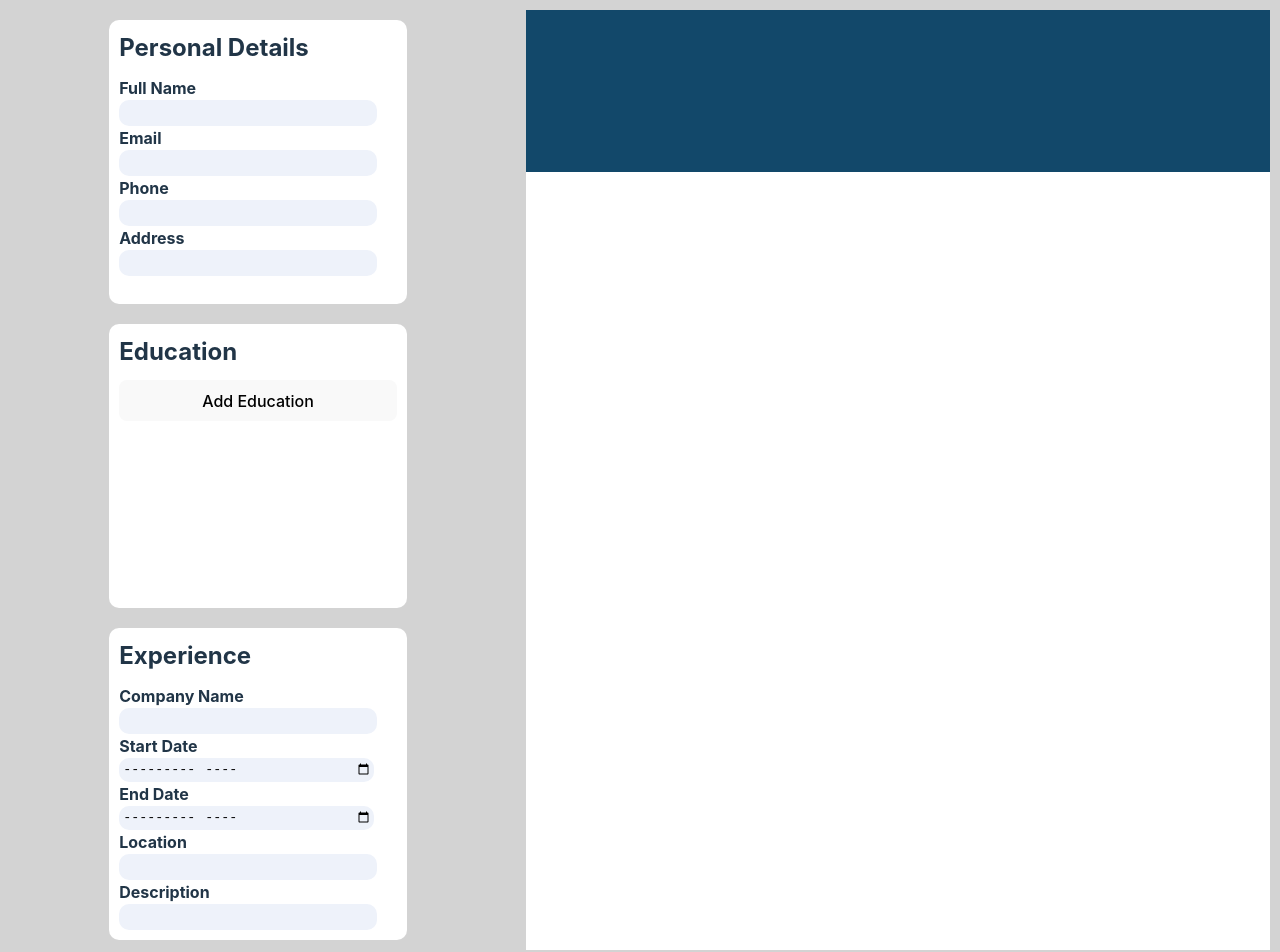
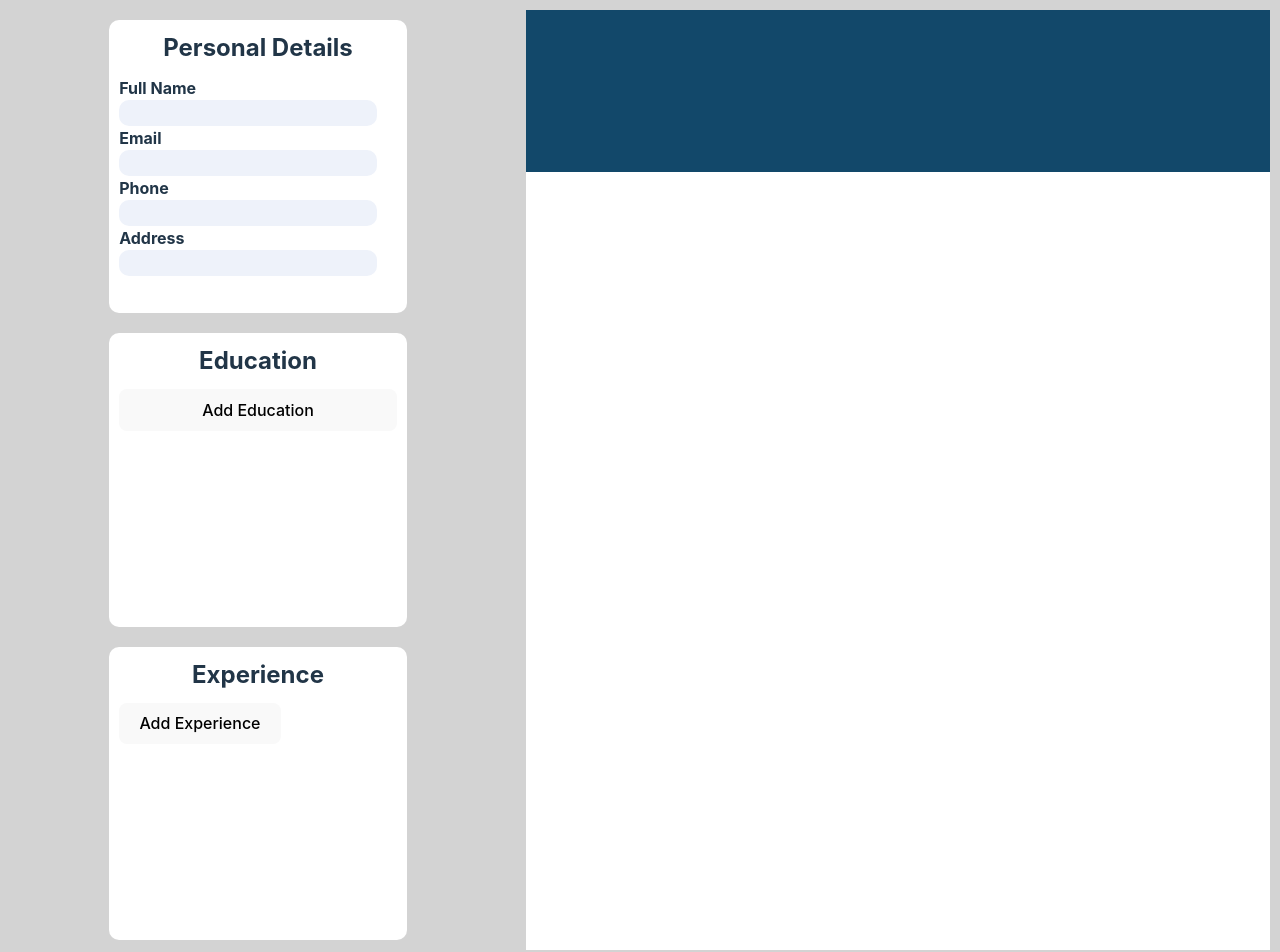
Before and after one commit to KevinVu21/CVApplication, a React (Vite) app: page / in a window 1280 px wide. Shown: the top 952 px of the page. Built offline with nearby package versions, Linux system fonts and the light colour scheme.

Commit message:
finished implementing add experience button

```diff
--- a/src/App.css
+++ b/src/App.css
@@ -40,7 +40,7 @@ html, body{
 
 h2{
   display: flex;
-
+  justify-content: center;
   margin: 0;
   margin-bottom: 10px;
 }
--- a/src/experience.jsx
+++ b/src/experience.jsx
@@ -3,36 +3,64 @@ function Experience({showExperience, experienceInfo, savedExperiences, handleAdd
     return(
       <div className='experience'>
         <h2>Experience</h2>
+        {showExperience ? (
+          <div className='experienceInput'>
           <label htmlFor="companyName">Company Name</label>
           <input
           type='text'
           id='companyName'
           name='companyName'
+          value={experienceInfo.companyName}
+          onChange={handleExperienceChange}
           />
-        <label htmlFor='companyStart'>Start Date</label>
+          <label htmlFor='startDate'>Start Date</label>
           <input
           type='month'
-        id='companyStart'
-        name='companyStart'
+          id='startDate'
+          name='startDate'
+          value={experienceInfo.startDate}
+          onChange={handleExperienceChange}
           />
-        <label htmlFor='comapnyEnd'>End Date</label>
+          <label htmlFor='endDate'>End Date</label>
           <input
           type='month'
-        id='companyEnd'
-        name='companyEnd'
+          id='endDate'
+          name='endDate'
+          value={experienceInfo.endDate}
+          onChange={handleExperienceChange}
           />
-        <label htmlFor='experienceLocation'>Location</label>
+          <label htmlFor='location'>Location</label>
           <input
           type='text'
-        id='experienceLocation'
-        name='experienceLocation'
+          id='location'
+          name='location'
+          value={experienceInfo.location}
+          onChange={handleExperienceChange}
           />
-        <label htmlFor='jobDescription'>Description</label>
+          <label htmlFor='description'>Description</label>
           <input
           type='text'
-        id='jobDescription'
-        name='jobDescription'
+          id='description'
+          name='description'
+          value={experienceInfo.description}
+          onChange={handleExperienceChange}
           />
+          <button onClick={handleSaveExperience} className='saveButton'>Save</button>
+          </div>): (
+            <div className='experienceInfo'>
+              {savedExperiences.map((savedExperience, index) => (
+            <div class='companyInformation' key={index}>
+              <div className='savedCompany'>
+                {savedExperience.companyName}
+              </div>
+                <button onClick={() => handleDeleteExperience(index)}>Delete</button>
+            </div>
+          ))}
+          <button onClick={handleAddExperience}>Add Experience</button>
+            </div>
+          )
+
+        }
       </div>
     )
 }
```
Lines whose indentation alone changed are shown as unchanged.
